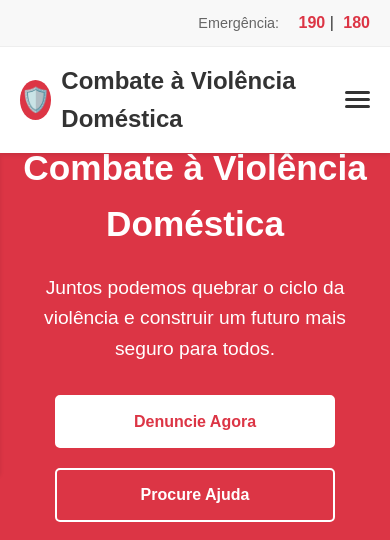
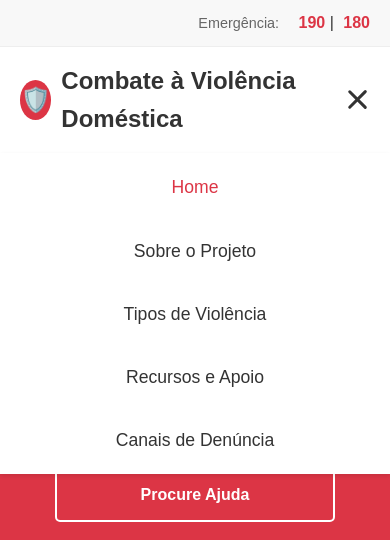
Before and after one commit to crixsss/project, a plain HTML site: page index.html in a window 390 px wide. Both pictures are taken after a click on the element 357 px from the left and 99 px from the top of the page. Shown: the top 540 px of the page. Drawn offline with Linux system fonts and the light colour scheme.

Commit message:
Update index.html

```diff
--- a/index.html
+++ b/index.html
@@ -8,12 +8,10 @@
 </head>
 <body>
 
-<!-- Header -->
 <header>
     <div class="top-bar">
         <div class="container">
             <div class="logo-institucional">
-        <!-- Logos institucionais aqui, se houver -->
                 </div>
             <div class="emergency-numbers">
                 <span>Emergência:</span>
@@ -30,9 +28,9 @@
                 <h1>Combate à Violência Doméstica</h1>
             </div>
 
-      <!-- Navigation -->
             <nav>
-      <ul> <li><a href="index.html" class="active">Home</a></li>
+                <ul>
+                    <li><a href="index.html" class="active">Home</a></li>
                     <li><a href="about.html">Sobre o Projeto</a></li>
                     <li><a href="violence-types.html">Tipos de Violência</a></li>
                     <li><a href="resources.html">Recursos e Apoio</a></li>
@@ -40,7 +38,6 @@
                 </ul>
             </nav>
 
-      <!-- Hamburger -->
             <div class="hamburger">
                 <span></span>
                 <span></span>
@@ -50,7 +47,6 @@
     </div>
 </header>
 
-<!-- Main Content -->
 <main>
     <section id="home" class="hero">
         <div class="container">
@@ -69,20 +65,20 @@
     </section>
 </main>
 
-<!-- Footer -->
 <footer>
     <div class="container">
         <p>&copy; 2025 Combate à Violência Doméstica. Todos os direitos reservados.</p>
     </div>
 </footer>
 
-<!-- Script Hamburger -->
 <script>
     const hamburger = document.querySelector('.hamburger');
-  const navLinks = document.querySelector('.nav-links');
+    // CORREÇÃO: O seletor agora é 'nav ul'
+    const navUl = document.querySelector('nav ul');
 
     hamburger.addEventListener('click', () => {
-    navLinks.classList.toggle('open');
+        // CORREÇÃO: A variável foi atualizada para navUl
+        navUl.classList.toggle('open');
         hamburger.classList.toggle('active');
     });
 </script>
```
Lines whose indentation alone changed are shown as unchanged.
